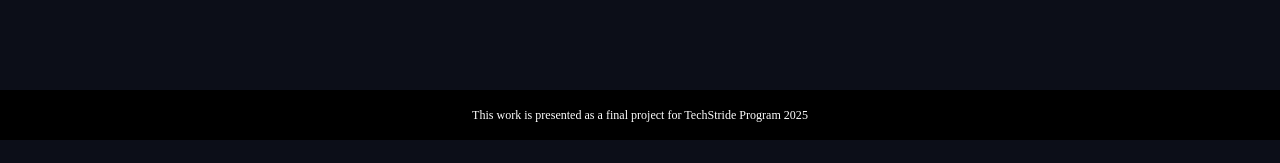
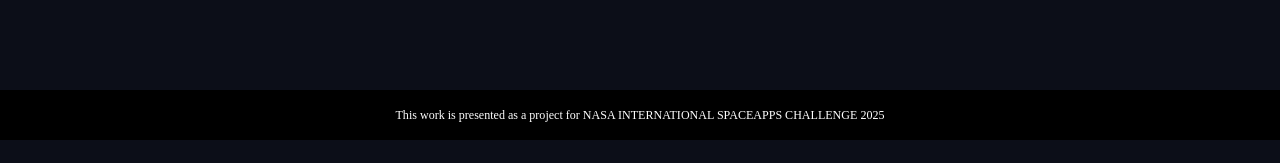
Before and after one commit to fatima-ali97/Space-traveler-spaceapp, a Flask app: page /info in a window 1280 px wide. Shown: the part 1064-1227 px from the top of the page. Run offline with Flask 3, Linux system fonts and the light colour scheme.

Commit message:
info footer change

```diff
--- a/templates/info.html
+++ b/templates/info.html
@@ -66,7 +66,7 @@
         </section>
         <br>
         <footer>
-            <h6 class="ff-serif">This work is presented as a final project for TechStride Program 2025</h4>
+            <h6 class="ff-serif">This work is presented as a project for NASA INTERNATIONAL SPACEAPPS CHALLENGE 2025</h4>
         </footer>
 
     </body>
```
